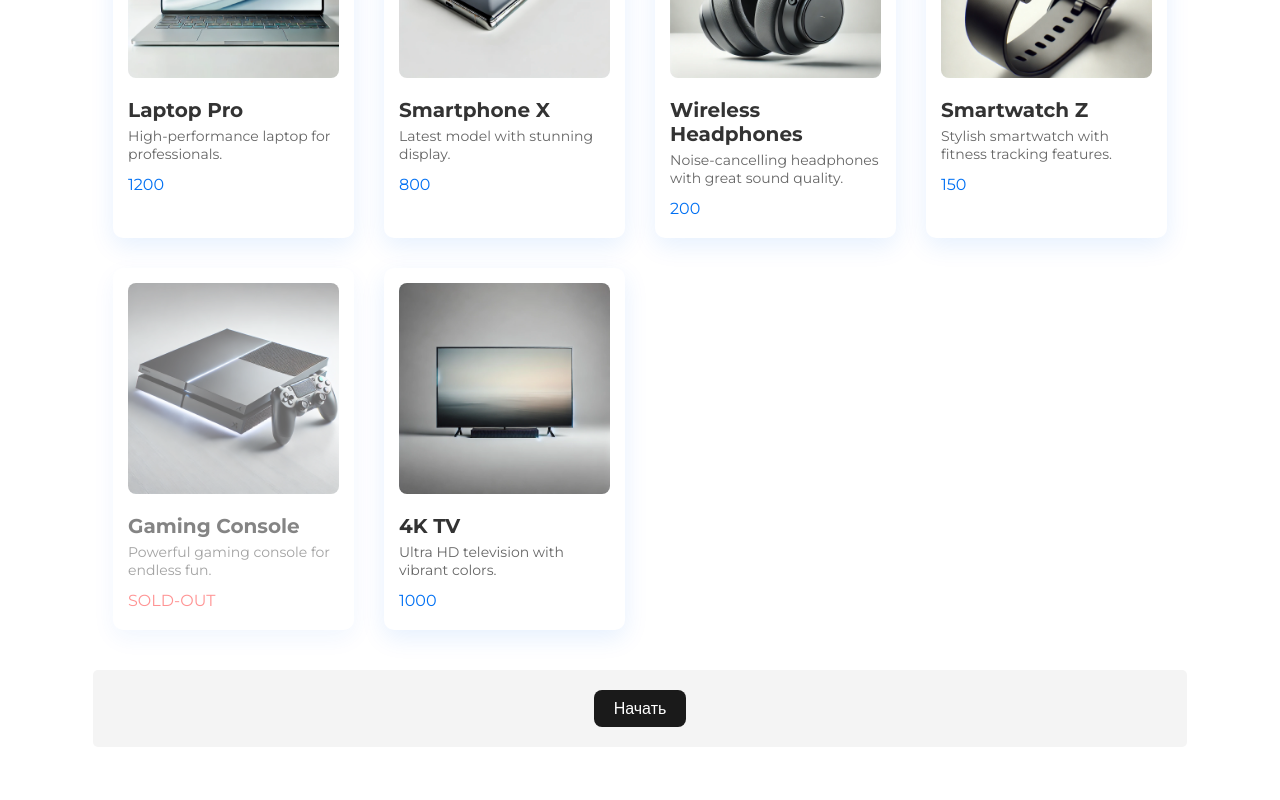
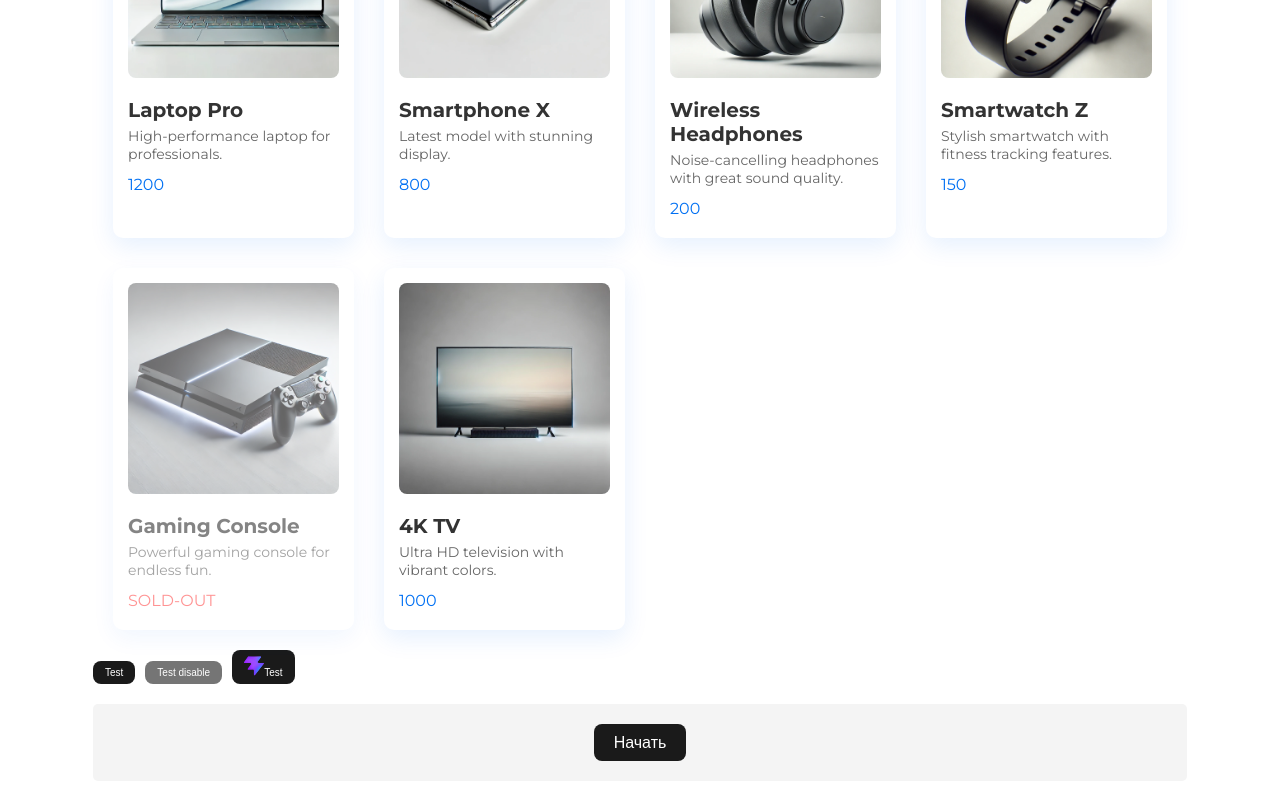
Before and after one commit to FuriticuS/react-eStore, a React (Vite) app: page / in a window 1280 px wide. Shown: the part 348-1148 px from the top of the page. Built offline with nearby package versions, Linux system fonts and the light colour scheme.

Commit message:
create Button component and add props for Button component

```diff
--- a/src/App.jsx
+++ b/src/App.jsx
@@ -1,5 +1,6 @@
 import {Header} from "./components/Header/Header.jsx";
 import {Catalog} from "./components/Catalog/Catalog.jsx";
+import {Main} from "./components/Main/Main.jsx";
 import {Footer} from "./components/Footer/Footer.jsx";
 import {productData} from "./data/ProductData.js";
 
@@ -8,6 +9,7 @@ function App() {
     <>
       <Header />
       <Catalog productData={productData}/>
+      <Main />
       <Footer />
     </>
   )
--- /dev/null
+++ b/src/components/Button/Button.jsx
@@ -0,0 +1,10 @@
+import styles from './Button.module.css';
+
+export function Button({title, icon, style, disabled= false, children, onClick}) {
+  return(
+    <button onClick={onClick} className={`${styles.button} ${disabled ? styles.disabled :''}`} disabled={disabled} style={style}>
+      {icon && <img src={icon} alt=""/>}
+      {title || children}
+    </button>
+  )
+}
--- /dev/null
+++ b/src/components/Button/Button.module.css
@@ -0,0 +1,25 @@
+.button {
+  padding: 0.6em 1.2em;
+  font-size: 1em;
+  font-weight: 500;
+  background-color: #1a1a1a;
+  color: #fff;
+  border-radius: 8px;
+  border: none;
+  cursor: pointer;
+  transition: background-color 0.25s;
+}
+
+.button img {
+  width: 20px;
+  height: 20px;
+}
+
+.disabled {
+  opacity: 0.6;
+  cursor: not-allowed;
+}
+
+.button:hover {
+  background-color: #333;
+}
--- a/src/components/Footer/Footer.jsx
+++ b/src/components/Footer/Footer.jsx
@@ -1,5 +1,6 @@
 import style from './Footer.module.css'
 import {useState} from "react";
+import {Button} from "../Button/Button.jsx";
 
 export function Footer() {
   const [count, setCount] = useState(0)
@@ -12,7 +13,7 @@ export function Footer() {
 
   return (
     <footer className={style.footer}>
-      {!isOpen ? <button onClick={toggle}>Начать</button> : <span className={style.cross} onClick={toggle}>&times;</span>}
+      {!isOpen ? <Button onClick={toggle} title={'Начать'} /> : <span className={style.cross} onClick={toggle}>&times;</span>}
 
       {isOpen &&
         <>
@@ -31,9 +32,9 @@ export function Footer() {
           <div className={style.card}>
             <p className={style.countParagraph}>count is {count}</p>
             <div className={style.incrementButtons}>
-              <button onClick={() => setCount((prev) => prev + 1)}>+1</button>
-              <button onClick={() => setCount((prev) => prev - 1)}>-1</button>
-              <button onClick={() => setCount(0)}>Reset</button>
+              <Button onClick={() => setCount((prev) => prev + 1)}>+1</Button>
+              <Button onClick={() => setCount((prev) => prev - 1)}>-1</Button>
+              <Button onClick={() => setCount(0)}>Reset</Button>
             </div>
           </div>
         </>
--- a/src/components/Footer/Footer.module.css
+++ b/src/components/Footer/Footer.module.css
@@ -77,19 +77,3 @@ hr {
   gap: 1rem;
   justify-content: center;
 }
-
-button {
-  padding: 0.6em 1.2em;
-  font-size: 1em;
-  font-weight: 500;
-  background-color: #1a1a1a;
-  color: #fff;
-  border-radius: 8px;
-  border: none;
-  cursor: pointer;
-  transition: background-color 0.25s;
-}
-
-button:hover {
-  background-color: #333;
-}
--- /dev/null
+++ b/src/components/Main/Main.jsx
@@ -0,0 +1,11 @@
+import {Button} from "../Button/Button.jsx";
+
+export function Main(){
+  return(
+    <>
+      <Button title={'Test'} onClick={() => alert('123')}/>
+      <Button title={'Test disable'} style={{margin: "0 10px"}} disabled />
+      <Button title={'Test'} icon={'./favicon.svg'}/>
+    </>
+  )
+}
```
